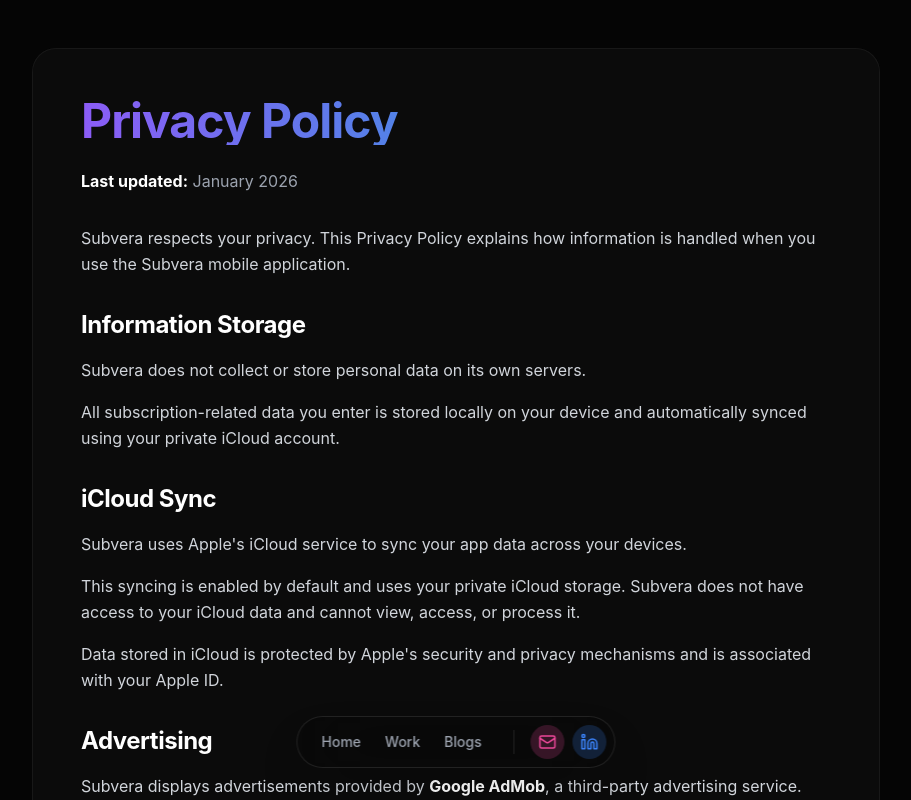
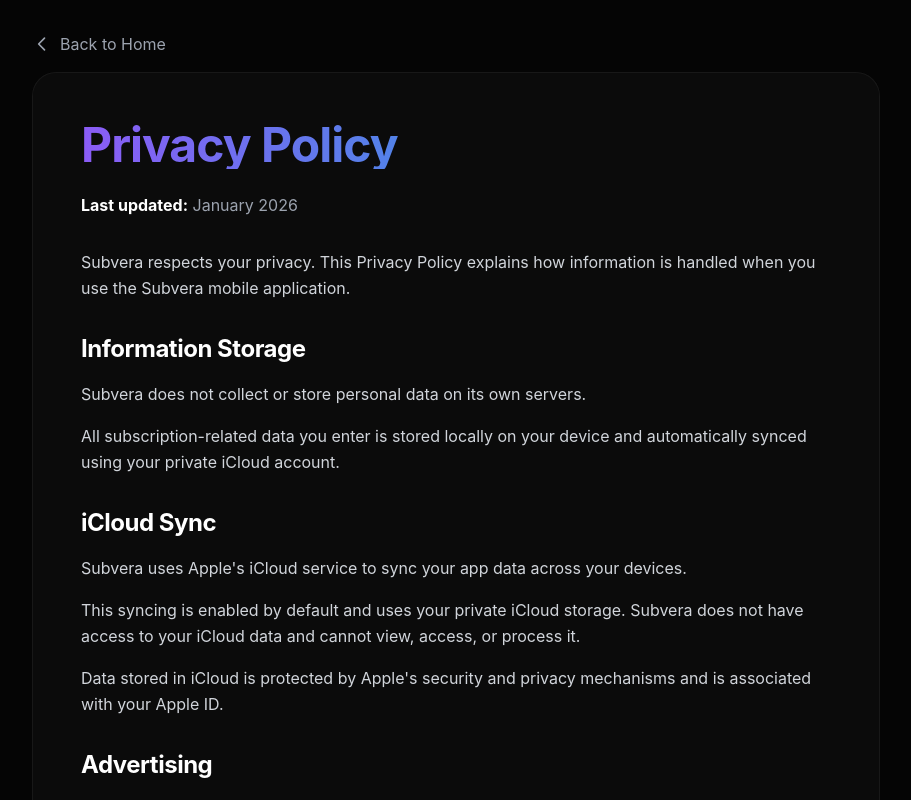
Before and after one commit to chaudharyvikram/vikram, a React (Vite) app: page /privacy-policy in a window 1280 px wide. Shown: the top 800 px of the page, without its empty margins (184-1095 px from the left). Built offline with nearby package versions, Linux system fonts and the light colour scheme; the HTML template or start-up script is replaced by a standard one.

Commit message:
Subvera pp update

```diff
--- a/src/PrivacyPolicy.tsx
+++ b/src/PrivacyPolicy.tsx
@@ -1,5 +1,5 @@
 import { useEffect } from 'react';
-import Header from './components/Header';
+import { Link } from 'react-router-dom';
 
 const PrivacyPolicy = () => {
   useEffect(() => {
@@ -8,9 +8,20 @@
 
   return (
     <div className="min-h-screen bg-background text-white">
-      <Header />
+      {/* Simple back link instead of full header */}
+      <div className="max-w-4xl mx-auto px-6 pt-8">
+        <Link
+          to="/"
+          className="inline-flex items-center gap-2 text-gray-400 hover:text-white transition-colors mb-4"
+        >
+          <svg className="w-5 h-5" fill="none" stroke="currentColor" viewBox="0 0 24 24">
+            <path strokeLinecap="round" strokeLinejoin="round" strokeWidth="2" d="M15 19l-7-7 7-7"></path>
+          </svg>
+          Back to Home
+        </Link>
+      </div>
 
-      <main className="relative z-10 max-w-4xl mx-auto px-6 pt-12 pb-24">
+      <main className="relative z-10 max-w-4xl mx-auto px-6 pb-24">
         <div className="bg-surface/50 backdrop-blur-xl border border-white/5 rounded-3xl p-8 md:p-12">
           <h1 className="text-4xl md:text-5xl font-bold mb-6 text-transparent bg-clip-text bg-gradient-to-r from-primary to-secondary">
             Privacy Policy
```
